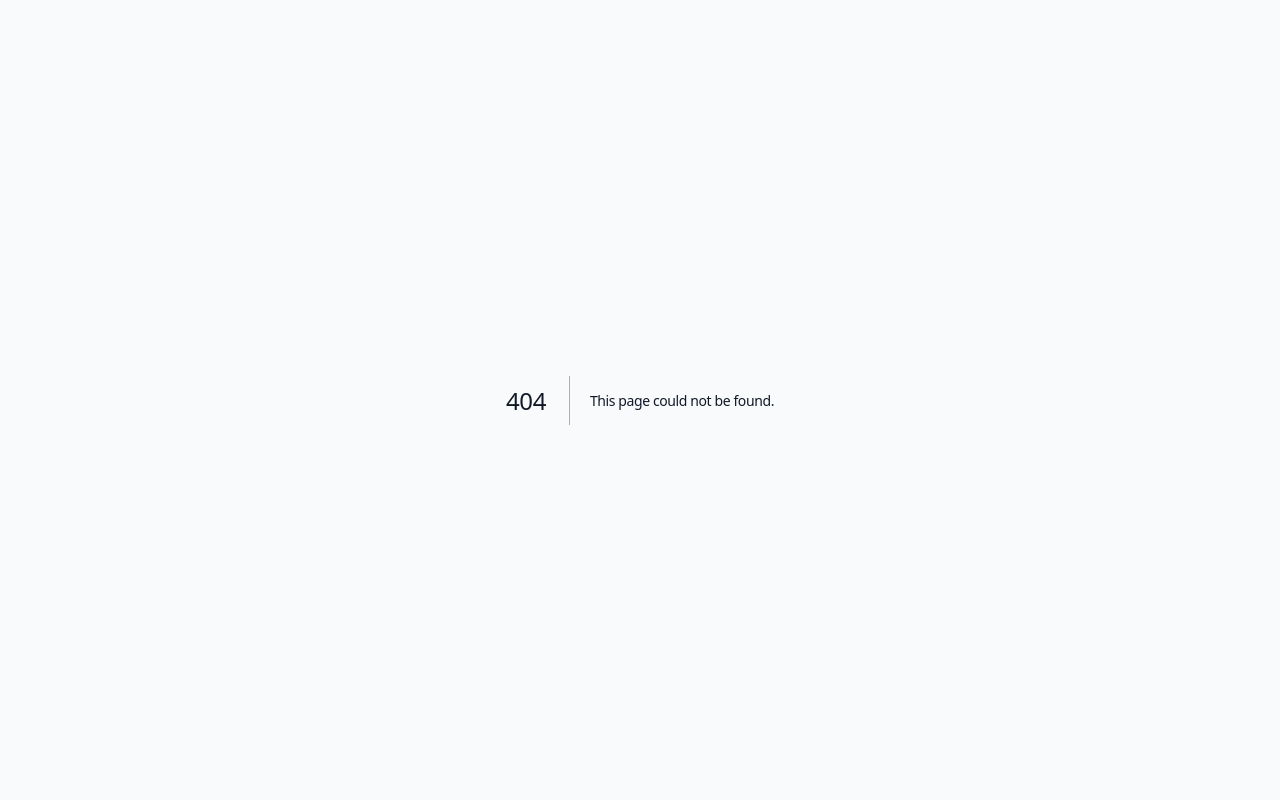
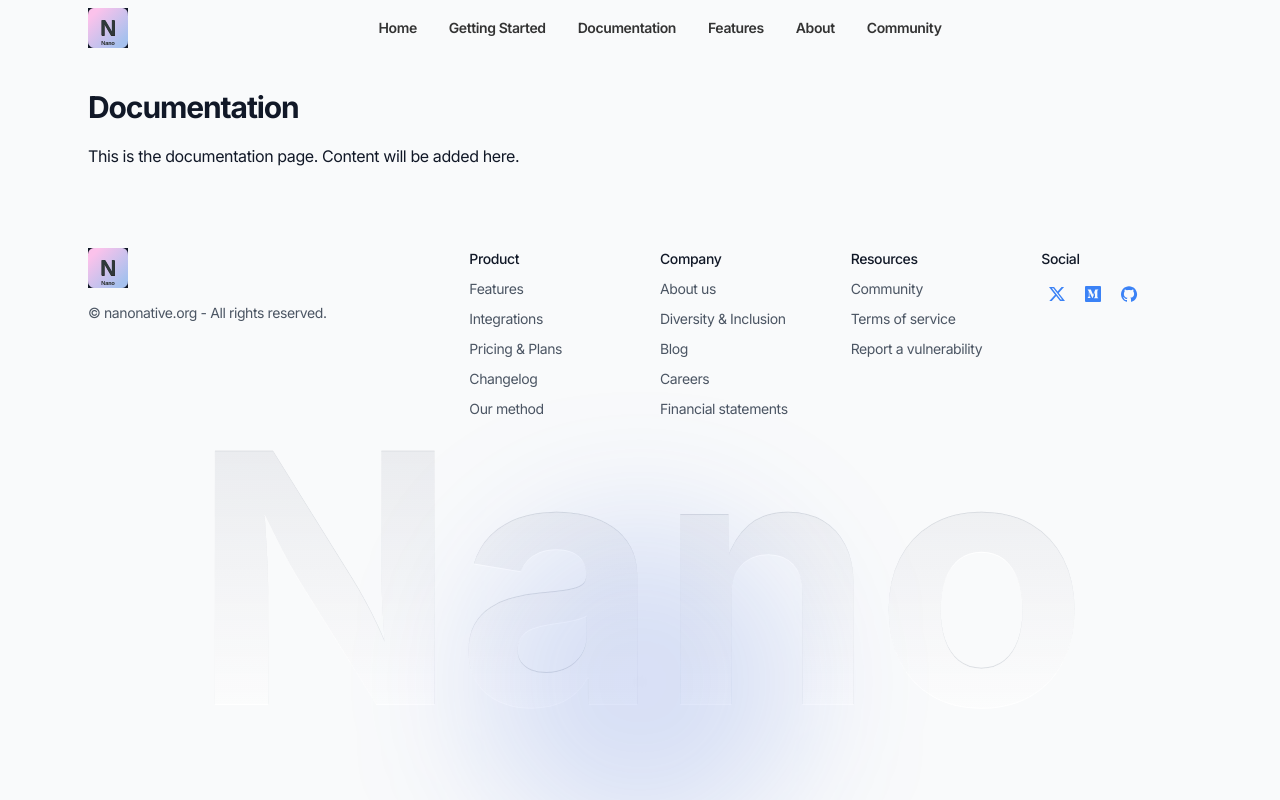
Before and after one commit to NanoNative/documentation, a Next.js app: page /documentation-nano in a window 1280 px wide. Before the commit this address had no page. Built offline with nearby package versions, Linux system fonts and the light colour scheme.

Commit message:
chore: adding nano documentation page

```diff
--- a/app/pages/documentation.tsx
+++ b/app/documentation-nano/page.tsx
@@ -1,7 +1,8 @@
 import Header from "@/components/ui/header";
 import Footer from "@/components/ui/footer";
 
-export default function Documentation() {
+
+export default function DetailDocumentation() {
     return (
         <div>
             <Header />
--- a/components/ui/footer.tsx
+++ b/components/ui/footer.tsx
@@ -201,7 +201,7 @@ export default function Footer({ border = false }: { border?: boolean }) {
 
       {/* Big text */}
       <div className="relative -mt-16 h-60 w-full" aria-hidden="true">
-        <div className="pointer-events-none absolute left-1/2 -z-10 -translate-x-1/2 text-center text-[348px] font-bold leading-none before:bg-gradient-to-b before:from-gray-200 before:to-gray-100/30 before:to-80% before:bg-clip-text before:text-transparent before:content-['Simple'] after:absolute after:inset-0 after:bg-gray-300/70 after:bg-clip-text after:text-transparent after:mix-blend-darken after:content-['Simple'] after:[text-shadow:0_1px_0_white]"></div>
+        <div className="pointer-events-none absolute left-1/2 -z-10 -translate-x-1/2 text-center text-[348px] font-bold leading-none before:bg-gradient-to-b before:from-gray-200 before:to-gray-100/30 before:to-80% before:bg-clip-text before:text-transparent before:content-['Nano'] after:absolute after:inset-0 after:bg-gray-300/70 after:bg-clip-text after:text-transparent after:mix-blend-darken after:content-['Nano'] after:[text-shadow:0_1px_0_white]"></div>
         {/* Glow */}
         <div
           className="absolute bottom-0 left-1/2 -translate-x-1/2 translate-y-2/3"
--- a/components/ui/header.tsx
+++ b/components/ui/header.tsx
@@ -35,7 +35,7 @@ export default function Header() {
             <a href="#nano_features" className="text-sm font-semibold leading-6 text-nanoBlack mx-4">Home</a>
             <a href="#nano_features" className="text-sm font-semibold leading-6 text-nanoBlack mx-4">Getting Started</a>
             {/*<a href="/pages/documentation" className="text-sm font-semibold leading-6 text-nanoBlack mx-4">Documentation</a>*/}
-            <Link href="/documentation" className="text-sm font-semibold leading-6 text-nanoBlack mx-4">Documentation</Link>
+            <Link href="/documentation-nano" className="text-sm font-semibold leading-6 text-nanoBlack mx-4">Documentation</Link>
             <a href="#nano_features" className="text-sm font-semibold leading-6 text-nanoBlack mx-4">Features</a>
             <a href="#team-details" className="text-sm font-semibold leading-6 text-nanoBlack mx-4">About</a>
             <a href="#nano_features" className="text-sm font-semibold leading-6 text-nanoBlack mx-4">Community</a>
```
Also changed, not shown: 1 other file (tests, documents, lock files or other folders).
